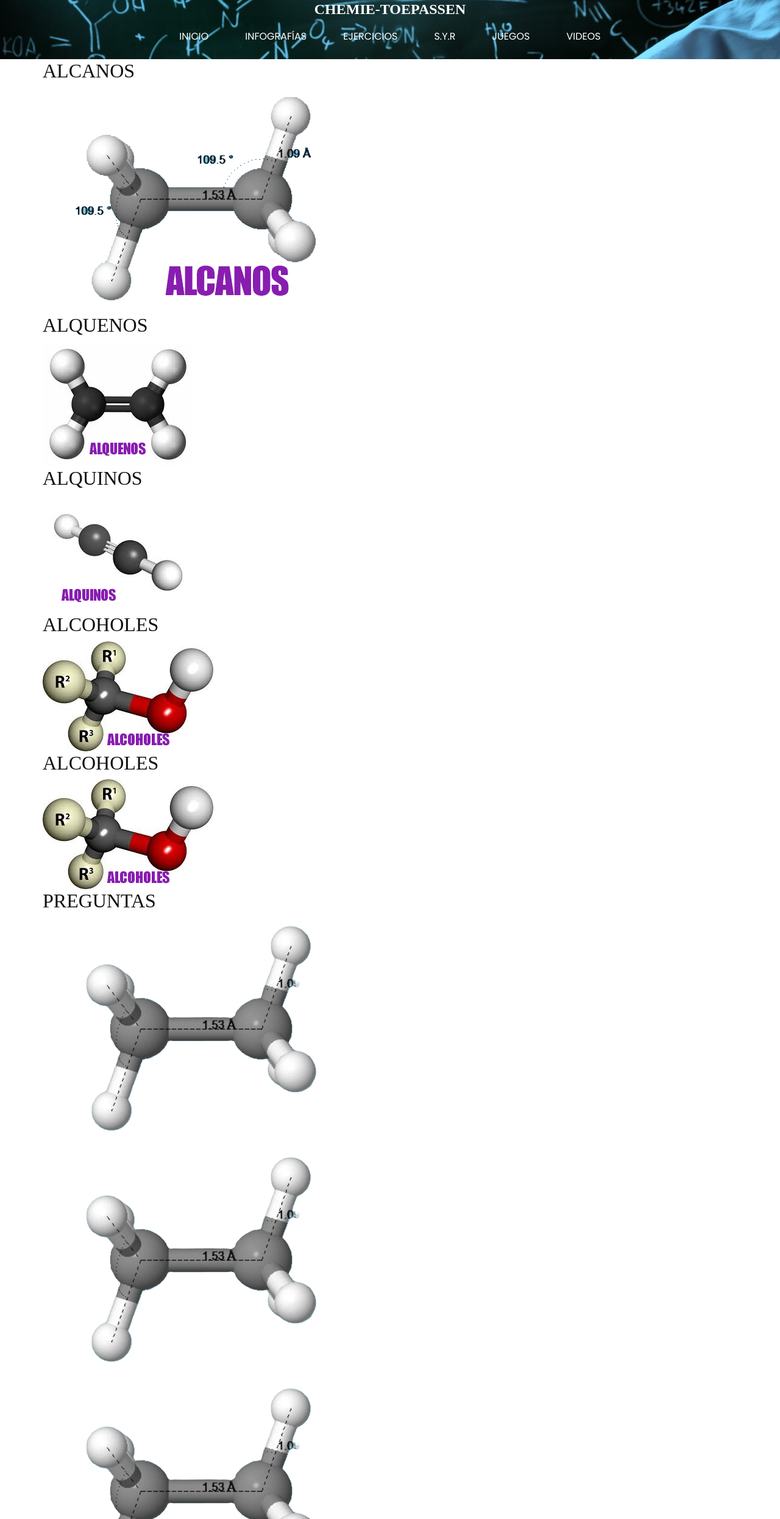
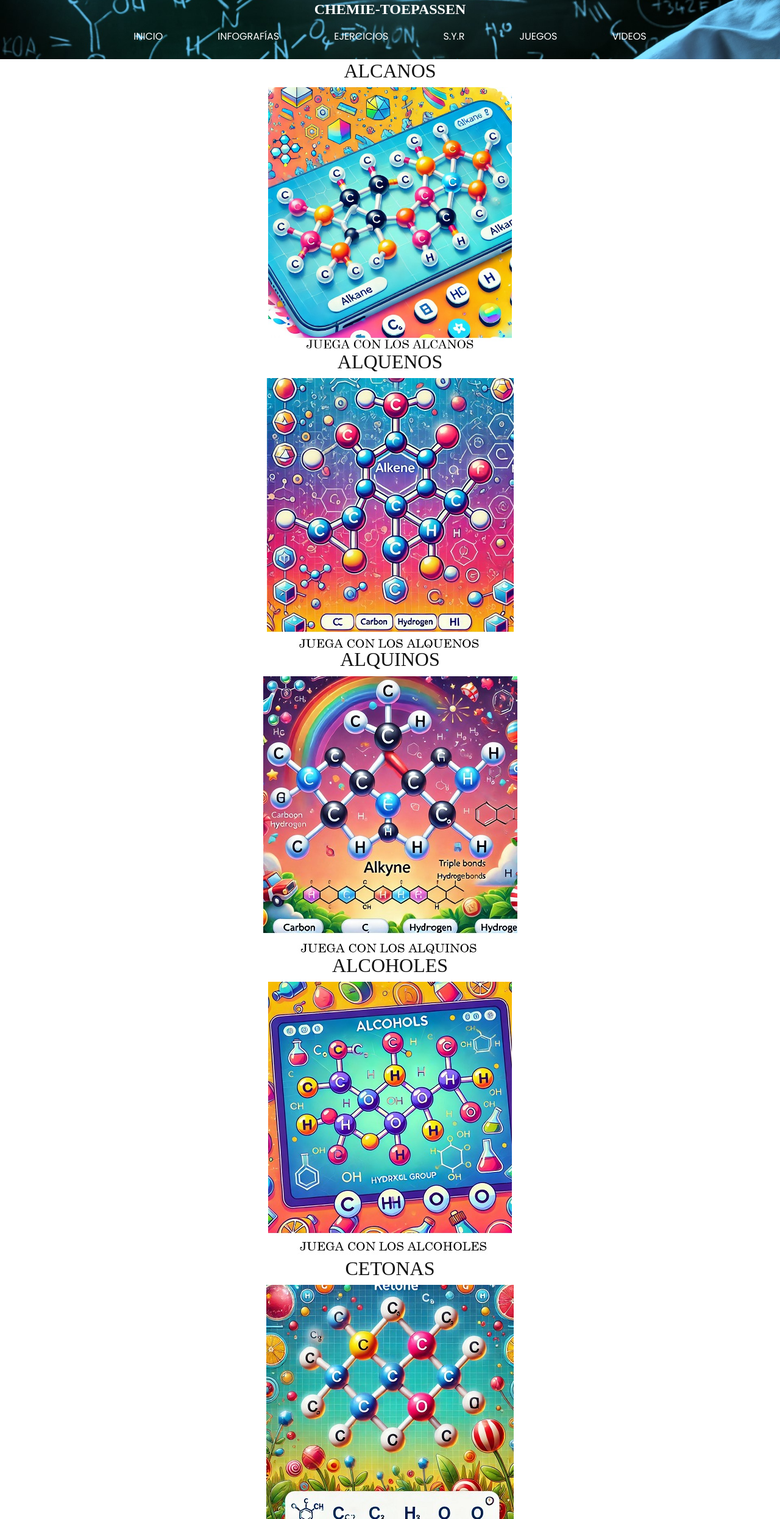
Before and after one commit to JoshuCR/TESIS-HENRY, a plain HTML site: page juegos.html in a window 1280 px wide. Shown: the part 69-2560 px from the top of the page at 61% size. Drawn offline with nearby package versions, Linux system fonts and the light colour scheme.

Commit message:
Add files via upload

```diff
--- a/juegos.html
+++ b/juegos.html
@@ -23,8 +23,39 @@
     /* Estilos adicionales si son necesarios */
     .game-iframe {
       width: 100%;
-      height: 600px; /* Ajusta la altura según sea necesario */
-      border: none; /* Quita el borde del iframe */
+      height: 600px;
+      /* Ajusta la altura según sea necesario */
+      border: none;
+      /* Quita el borde del iframe */
+    }
+
+    .game_section {
+      text-align: center;
+    }
+
+    .container {
+      text-align: center;
+    }
+
+    img {
+      margin: 0 auto;
+    }
+
+    .navbar-nav {
+      display: flex;
+      justify-content: center;
+      width: 100%;
+    }
+
+    .navbar-nav li {
+      margin-left: 15px;
+      margin-right: 15px;
+    }
+
+    .navbar-brand,
+    .navbar-toggler {
+      margin-left: auto;
+      margin-right: auto;
     }
   </style>
 </head>
@@ -81,7 +112,7 @@
       <h2>ALCANOS</h2>
       <!-- Imagen como botón para abrir la ventana emergente -->
       <a href="#" onclick="openGameWindow(); return false;">
-        <img src="images/ALCANOS.png" alt="Juego de Química" style="max-width: 100%; height: auto; cursor: pointer;" />
+        <img src="images/alcanos j.jpeg" alt="Juego de Química" style="max-width: 100%; width: 400px; height: auto; cursor: pointer;" />
       </a>
     </div>
   </section>
@@ -99,12 +130,12 @@
       window.open(gameUrl, "gameWindow", "width=" + width + ",height=" + height + ",left=" + left + ",top=" + top + ",resizable=yes,scrollbars=no");
     }
   </script>
-   <section class="game_section">
+  <section class="game_section">
     <div class="container">
       <h2>ALQUENOS</h2>
       <!-- Imagen como botón para abrir la ventana emergente -->
       <a href="#" onclick="openGameWindow(); return false;">
-        <img src="images/ALQUENOS.png" alt="Juego de Química" style="max-width: 100%; height: auto; cursor: pointer;" />
+        <img src="images/alquenos j.jpeg" alt="Juego de Química" style="max-width: 100%; height: auto; cursor: pointer;" />
       </a>
     </div>
   </section>
@@ -122,12 +153,12 @@
       window.open(gameUrl, "gameWindow", "width=" + width + ",height=" + height + ",left=" + left + ",top=" + top + ",resizable=yes,scrollbars=no");
     }
   </script>
-   <section class="game_section">
+  <section class="game_section">
     <div class="container">
       <h2>ALQUINOS</h2>
       <!-- Imagen como botón para abrir la ventana emergente -->
       <a href="#" onclick="openGameWindow(); return false;">
-        <img src="images/ALQUINOS.png" alt="Juego de Química" style="max-width: 100%; height: auto; cursor: pointer;" />
+        <img src="images/alquinos j.jpeg" alt="Juego de Química" style="max-width: 100%; height: auto; cursor: pointer;" />
       </a>
     </div>
   </section>
@@ -145,12 +176,12 @@
       window.open(gameUrl, "gameWindow", "width=" + width + ",height=" + height + ",left=" + left + ",top=" + top + ",resizable=yes,scrollbars=no");
     }
   </script>
-   <section class="game_section">
+  <section class="game_section">
     <div class="container">
       <h2>ALCOHOLES</h2>
       <!-- Imagen como botón para abrir la ventana emergente -->
       <a href="#" onclick="openGameWindow(); return false;">
-        <img src="images/ALCOHOLES.png" alt="Juego de Química" style="max-width: 100%; height: auto; cursor: pointer;" />
+        <img src="images/alcoholes j.jpeg" alt="Juego de Química" style="max-width: 100%; height: auto; cursor: pointer;" />
       </a>
     </div>
   </section>
@@ -168,12 +199,12 @@
       window.open(gameUrl, "gameWindow", "width=" + width + ",height=" + height + ",left=" + left + ",top=" + top + ",resizable=yes,scrollbars=no");
     }
   </script>
-   <section class="game_section">
+  <section class="game_section">
     <div class="container">
-      <h2>ALCOHOLES</h2>
+      <h2>CETONAS</h2>
       <!-- Imagen como botón para abrir la ventana emergente -->
       <a href="#" onclick="openGameWindow(); return false;">
-        <img src="images/ALCOHOLES.png" alt="Juego de Química" style="max-width: 100%; height: auto; cursor: pointer;" />
+        <img src="images/cetonas j.jpeg" alt="Juego de Química" style="max-width: 100%; height: auto; cursor: pointer;" />
       </a>
     </div>
   </section>
@@ -186,145 +217,11 @@
       var height = 600; // Alto de la ventana
       var left = (screen.width - width) / 2;
       var top = (screen.height - height) / 2;
-      var gameUrl = "https://es.educaplay.com/recursos-educativos/19666652-desafio_de_cetonas_en_quimica_organica.html";
+      var gameUrl = "https://es.educaplay.com/recursos-educativos/19622939-crucigrama_cetonas.html";
 
       window.open(gameUrl, "gameWindow", "width=" + width + ",height=" + height + ",left=" + left + ",top=" + top + ",resizable=yes,scrollbars=no");
     }
   </script>
-
-<script>
-  function openGameWindow() {
-    var width = 800; // Ancho de la ventana
-    var height = 600; // Alto de la ventana
-    var left = (screen.width - width) / 2;
-    var top = (screen.height - height) / 2;
-    var gameUrl = "https://es.educaplay.com/recursos-educativos/19622735-rellena_los_espacios_alcoholes_en_la_quimica_organica.html";
-
-    window.open(gameUrl, "gameWindow", "width=" + width + ",height=" + height + ",left=" + left + ",top=" + top + ",resizable=yes,scrollbars=no");
-  }
-</script>
- <section class="game_section">
-  <div class="container">
-    <h2>PREGUNTAS</h2>
-    <!-- Imagen como botón para abrir la ventana emergente -->
-    <a href="#" onclick="openGameWindow(); return false;">
-      <img src="images/a1.png" alt="Juego de Química" style="max-width: 100%; height: auto; cursor: pointer;" />
-    </a>
-  </div>
-</section>
-<!-- Fin de la sección para el juego de química -->
-
-<!-- Script JavaScript para abrir ventana emergente -->
-<script>
-  function openGameWindow() {
-    var width = 800; // Ancho de la ventana
-    var height = 600; // Alto de la ventana
-    var left = (screen.width - width) / 2;
-    var top = (screen.height - height) / 2;
-    var gameUrl = "https://quizizz.com/join?gc=79868138";
-
-    window.open(gameUrl, "gameWindow", "width=" + width + ",height=" + height + ",left=" + left + ",top=" + top + ",resizable=yes,scrollbars=no");
-  }
-</script>
-
-<script>
-  function openGameWindow() {
-    var width = 800; // Ancho de la ventana
-    var height = 600; // Alto de la ventana
-    var left = (screen.width - width) / 2;
-    var top = (screen.height - height) / 2;
-    var gameUrl = "https://quizizz.com/join?gc=79868138";
-
-    window.open(gameUrl, "gameWindow", "width=" + width + ",height=" + height + ",left=" + left + ",top=" + top + ",resizable=yes,scrollbars=no");
-  }
-</script>
- <section class="game_section">
-  <div class="container">
-    <h2></h2>
-    <!-- Imagen como botón para abrir la ventana emergente -->
-    <a href="#" onclick="openGameWindow(); return false;">
-      <img src="images/a1.png" alt="Juego de Química" style="max-width: 100%; height: auto; cursor: pointer;" />
-    </a>
-  </div>
-</section>
-<!-- Fin de la sección para el juego de química -->
-
-<!-- Script JavaScript para abrir ventana emergente -->
-<script>
-  function openGameWindow() {
-    var width = 800; // Ancho de la ventana
-    var height = 600; // Alto de la ventana
-    var left = (screen.width - width) / 2;
-    var top = (screen.height - height) / 2;
-    var gameUrl = "https://quizizz.com/admin/quiz/668ebc8a314d6f2ce70785b3?source=quiz_share";
-
-    window.open(gameUrl, "gameWindow", "width=" + width + ",height=" + height + ",left=" + left + ",top=" + top + ",resizable=yes,scrollbars=no");
-  }
-</script>
-
-
-
-<section class="game_section">
-  <div class="container">
-    <h2></h2>
-    <!-- Imagen como botón para abrir la ventana emergente -->
-    <a href="#" onclick="openGameWindow(); return false;">
-      <img src="images/a1.png" alt="Juego de Química" style="max-width: 100%; height: auto; cursor: pointer;" />
-    </a>
-  </div>
-</section>
-<!-- Fin de la sección para el juego de química -->
-
-<!-- Script JavaScript para abrir ventana emergente -->
-<script>
-  function openGameWindow() {
-    var width = 800; // Ancho de la ventana
-    var height = 600; // Alto de la ventana
-    var left = (screen.width - width) / 2;
-    var top = (screen.height - height) / 2;
-    var gameUrl = "https://quizizz.com/admin/quiz/668eba9549e5135de42bf9d2?source=quiz_share";
-
-    window.open(gameUrl, "gameWindow", "width=" + width + ",height=" + height + ",left=" + left + ",top=" + top + ",resizable=yes,scrollbars=no");
-  }
-</script>
-
-<section class="game_section">
-  <div class="container">
-    <h2></h2>
-    <!-- Imagen como botón para abrir la ventana emergente -->
-    <a href="#" onclick="openGameWindow(); return false;">
-      <img src="images/a1.png" alt="Juego de Química" style="max-width: 100%; height: auto; cursor: pointer;" />
-    </a>
-  </div>
-</section>
-<!-- Fin de la sección para el juego de química -->
-
-<!-- Script JavaScript para abrir ventana emergente -->
-<script>
-  function openGameWindow() {
-    var width = 800; // Ancho de la ventana
-    var height = 600; // Alto de la ventana
-    var left = (screen.width - width) / 2;
-    var top = (screen.height - height) / 2;
-    var gameUrl = "https://quizizz.com/join?gc=79868138";
-
-    window.open(gameUrl, "gameWindow", "width=" + width + ",height=" + height + ",left=" + left + ",top=" + top + ",resizable=yes,scrollbars=no");
-  }
-</script>
-
-
-  <!-- Pie de página -->
-  <section class="container-fluid footer_section">
-    <p>
-      &copy; 2019 All Rights Reserved By
-      <a href="https://html.design/">Free Html Templates</a>
-    </p>
-  </section>
-  <!-- Fin del pie de página -->
-
-  <!-- Scripts JavaScript -->
-  <script type="text/javascript" src="js/jquery-3.4.1.min.js"></script>
-  <script type="text/javascript" src="js/bootstrap.js"></script>
 </body>
 
 </html>
```
